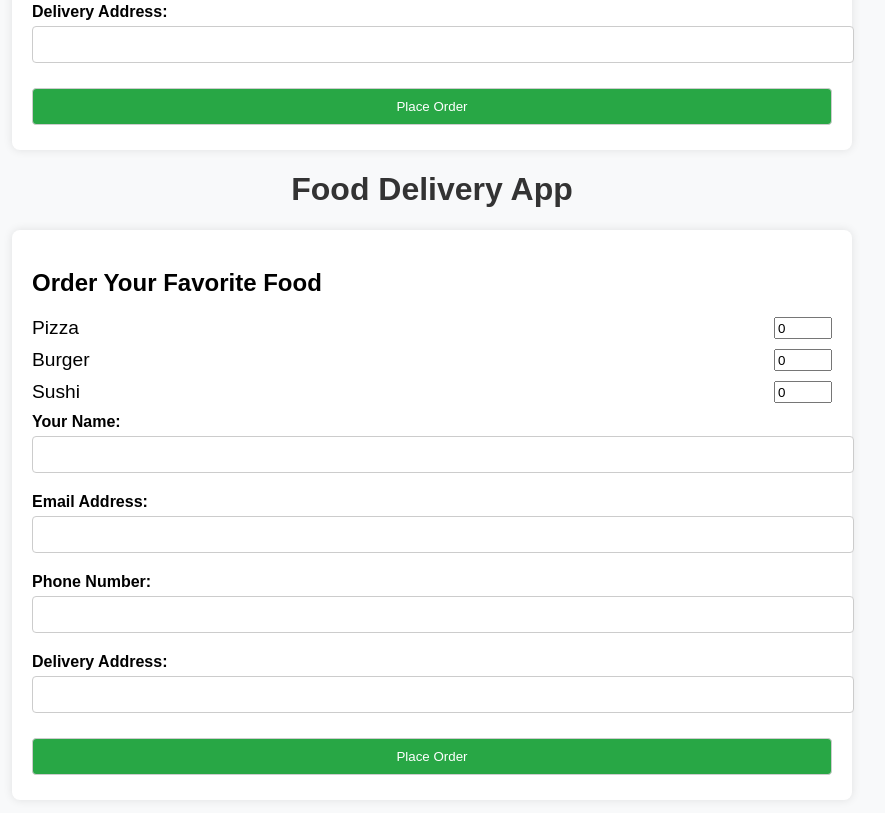
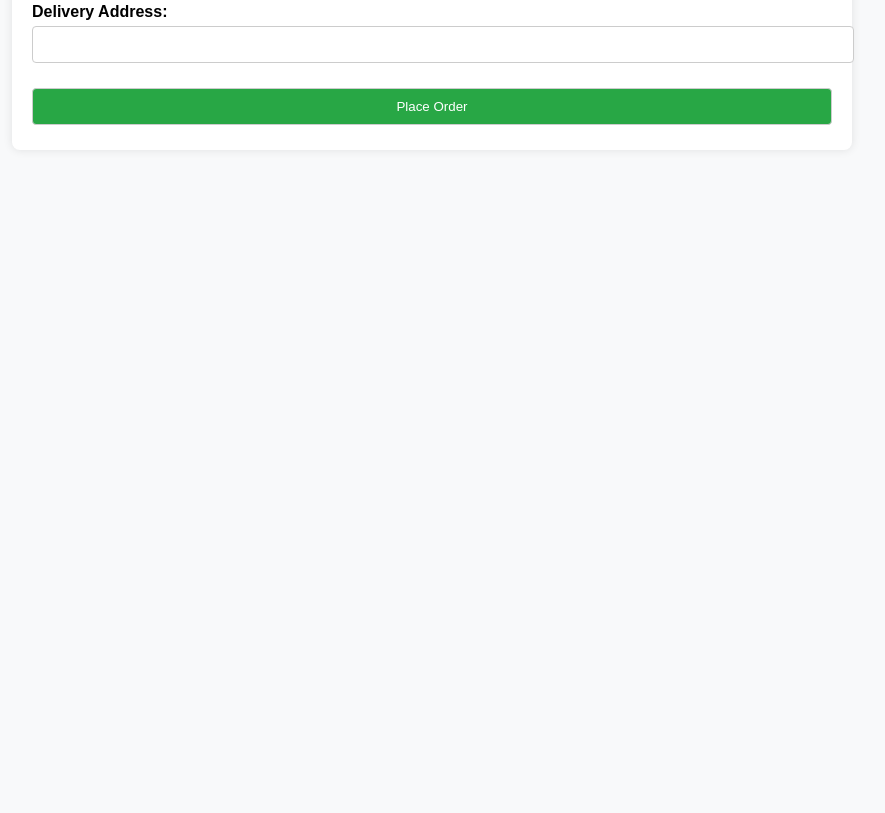
Before and after one commit to pathumanithi22/Test, a plain HTML site: page index.html in a window 1280 px wide. Shown: the part 521-1334 px from the top of the page, without its empty margins (208-1093 px from the left). After the commit the page ends 800 px from the top, so only its background shows below. Drawn offline with Linux system fonts and the light colour scheme.

Commit message:
Update index.html

```diff
--- a/index.html
+++ b/index.html
@@ -148,153 +148,3 @@
 
 </body>
 </html>
-<!DOCTYPE html>
-<html lang="en">
-<head>
-    <meta charset="UTF-8">
-    <meta name="viewport" content="width=device-width, initial-scale=1.0">
-    <title>Food Delivery App</title>
-    <style>
-        body {
-            font-family: Arial, sans-serif;
-            background-color: #f8f9fa;
-            padding: 20px;
-            margin: 0;
-        }
-        h1 {
-            text-align: center;
-            color: #333;
-        }
-        .container {
-            max-width: 800px;
-            margin: 0 auto;
-            background-color: #fff;
-            padding: 20px;
-            border-radius: 8px;
-            box-shadow: 0 0 10px rgba(0, 0, 0, 0.1);
-        }
-        .menu-item {
-            display: flex;
-            justify-content: space-between;
-            margin-bottom: 10px;
-        }
-        .menu-item label {
-            font-size: 1.2em;
-        }
-        .menu-item input {
-            width: 50px;
-        }
-        .form-group {
-            margin-bottom: 15px;
-        }
-        input[type="text"], input[type="email"], input[type="tel"], input[type="submit"] {
-            width: 100%;
-            padding: 10px;
-            margin: 5px 0;
-            border: 1px solid #ccc;
-            border-radius: 4px;
-        }
-        .form-group label {
-            font-weight: bold;
-        }
-        .submit-btn {
-            background-color: #28a745;
-            color: white;
-            cursor: pointer;
-            border: none;
-        }
-        .submit-btn:hover {
-            background-color: #218838;
-        }
-        .message {
-            text-align: center;
-            font-size: 1.2em;
-            color: #28a745;
-        }
-    </style>
-</head>
-<body>
-
-    <h1>Food Delivery App</h1>
-
-    <div class="container">
-        <h2>Order Your Favorite Food</h2>
-
-        <form id="orderForm">
-            <div class="menu-item">
-                <label for="pizza">Pizza</label>
-                <input type="number" id="pizza" name="pizza" min="0" value="0">
-            </div>
-            <div class="menu-item">
-                <label for="burger">Burger</label>
-                <input type="number" id="burger" name="burger" min="0" value="0">
-            </div>
-            <div class="menu-item">
-                <label for="sushi">Sushi</label>
-                <input type="number" id="sushi" name="sushi" min="0" value="0">
-            </div>
-
-            <div class="form-group">
-                <label for="name">Your Name:</label>
-                <input type="text" id="name" name="name" required>
-            </div>
-
-            <div class="form-group">
-                <label for="email">Email Address:</label>
-                <input type="email" id="email" name="email" required>
-            </div>
-
-            <div class="form-group">
-                <label for="phone">Phone Number:</label>
-                <input type="tel" id="phone" name="phone" required>
-            </div>
-
-            <div class="form-group">
-                <label for="address">Delivery Address:</label>
-                <input type="text" id="address" name="address" required>
-            </div>
-
-            <input type="submit" class="submit-btn" value="Place Order">
-        </form>
-
-        <div class="message" id="confirmationMessage"></div>
-    </div>
-
-    <script>
-        document.getElementById('orderForm').addEventListener('submit', function(event) {
-            event.preventDefault(); // Prevent form submission
-
-            // Get values from input fields
-            const pizza = document.getElementById('pizza').value;
-            const burger = document.getElementById('burger').value;
-            const sushi = document.getElementById('sushi').value;
-            const name = document.getElementById('name').value;
-            const email = document.getElementById('email').value;
-            const phone = document.getElementById('phone').value;
-            const address = document.getElementById('address').value;
-
-            // Calculate the total number of items ordered
-            const totalItems = parseInt(pizza) + parseInt(burger) + parseInt(sushi);
-
-            // Display a confirmation message
-            let message = `Thank you for your order, ${name}!\n`;
-            message += `Order Summary:\n`;
-            message += `Pizza: ${pizza} x $10\n`;
-            message += `Burger: ${burger} x $8\n`;
-            message += `Sushi: ${sushi} x $12\n`;
-            message += `Total Items: ${totalItems}\n`;
-            message += `Total Cost: $${(pizza * 10) + (burger * 8) + (sushi * 12)}\n\n`;
-            message += `Delivery Details:\n`;
-            message += `Email: ${email}\n`;
-            message += `Phone: ${phone}\n`;
-            message += `Address: ${address}`;
-
-            document.getElementById('confirmationMessage').textContent = message;
-
-            // Clear the form fields
-            document.getElementById('orderForm').reset();
-        });
-    </script>
-
-</body>
-</html>
```
